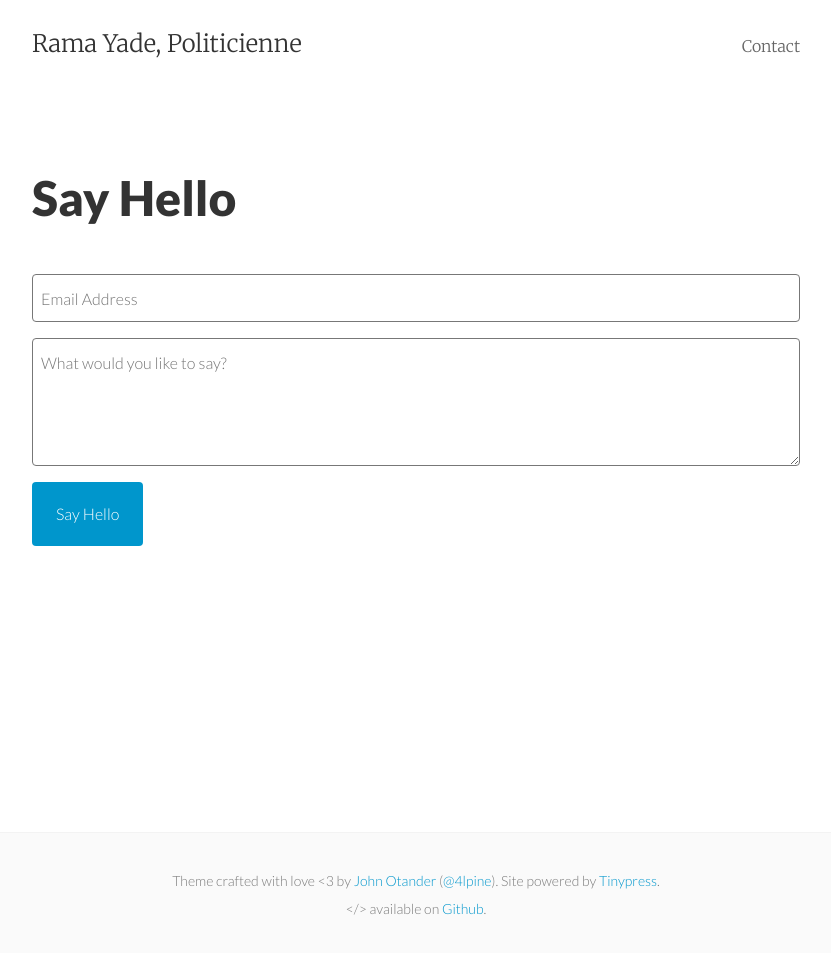
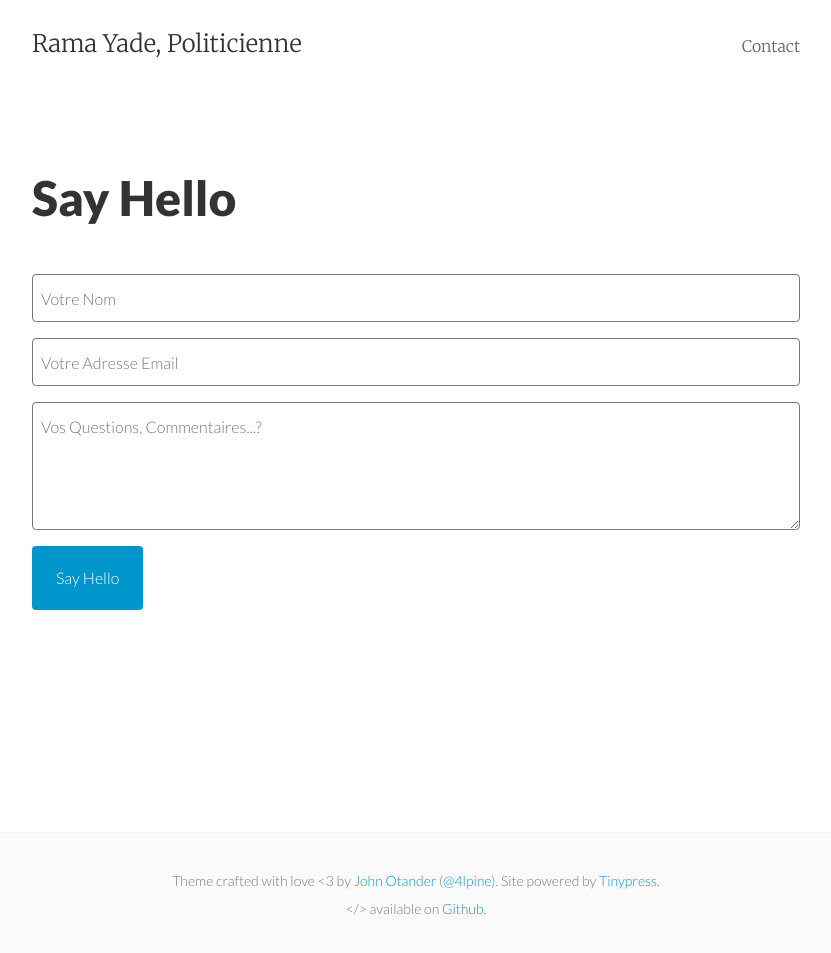
Before and after one commit to ryade/ryade.github.io, a Jekyll site: the page built from contact.html, in a window 1280 px wide. Shown: the whole page, without its empty margins (224-1055 px from the left). Built offline with Jekyll 4.4.1, drawn with Linux system fonts in a browser that asks for light colours.

Commit message:
Update contact.html

```diff
--- a/contact.html
+++ b/contact.html
@@ -5,9 +5,11 @@ permalink: /contact/
 ---
 
 <div class="py2">
-  <form action="https://forms.brace.io/{{ site.email }}" method="POST" class="form-stacked form-light">
-    <input type="text" name="email" class="input mobile-block" placeholder="Email Address">
-    <textarea type="text" name="content" class="input mobile-block" rows="5" placeholder="What would you like to say?"></textarea>
+  <form action="https://formspree.io/{{ site.email }}" method="POST" class="form-stacked form-light">
+    <input type="text" name="yourname" class="input mobile-block" placeholder="Votre Nom">
+    <input type="text" name="email" class="input mobile-block" placeholder="Votre Adresse Email" required>
+    <textarea type="text" name="content" class="input mobile-block" rows="5" placeholder="Vos Questions, Commentaires...?" required></textarea>
+    <input type="hidden" name="_next" value="/thanks.html" />
     <input type="submit" class="button button-blue button-big mobile-block" value="Say Hello">
   </form>
 </div>
```
